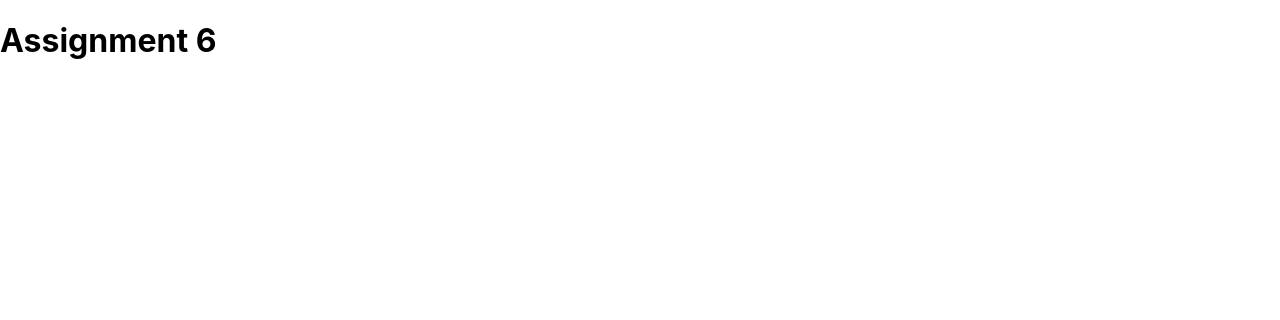
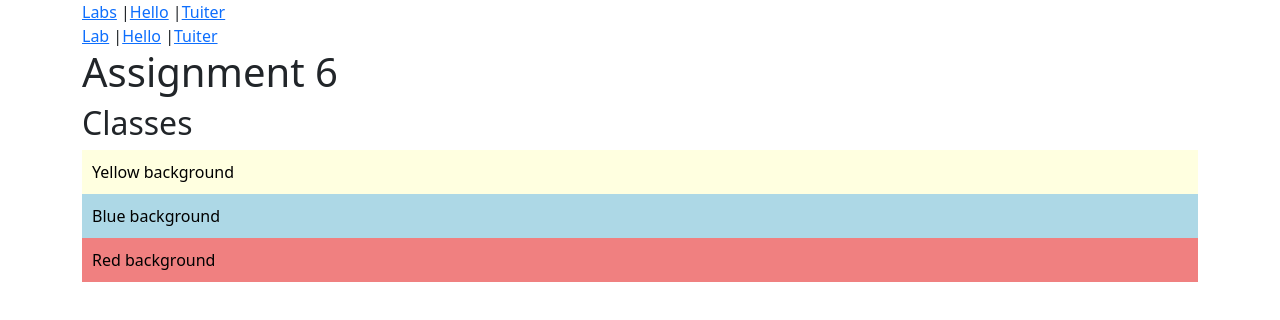
Before and after one commit to qiuyuxuanq/tuiter-react-web-app, a React (Create React App) app: page / in a window 1280 px wide. Shown: the top 320 px of the page. Built offline with nearby package versions, Linux system fonts and the light colour scheme.

Commit message:
updatesss

```diff
--- a/package.json
+++ b/package.json
@@ -13,8 +13,7 @@
     "react-dom": "^18.2.0",
     "react-router": "^6.4.2",
     "react-router-dom": "^6.4.2",
-    "react-scripts": "5.0.1",
-    "web-vitals": "^2.1.4"
+    "react-scripts": "^0.9.3"
   },
   "scripts": {
     "start": "react-scripts start",
@@ -39,5 +38,8 @@
       "last 1 firefox version",
       "last 1 safari version"
     ]
+  },
+  "devDependencies": {
+    "web-vitals": "^3.0.4"
   }
 }
--- a/src/App.js
+++ b/src/App.js
@@ -1,5 +1,5 @@
 import Labs from "./labs";
-import HelloWorld from "./labs/a6/Hello-world";
+import HelloWorld from "./labs/a6/hello-world";
 import Tuiter from "./tuiter";
 import {BrowserRouter} from "react-router-dom";
 import {Routes, Route} from "react-router";
@@ -11,8 +11,6 @@ function App() {
        <Routes>
            <Route index
                   element={<Labs/>}/>
-          <Route path="/labs"
-                 element={<Labs/>}/>
            <Route path="/hello"
                   element={<HelloWorld/>}/>
            <Route path="/tuiter"
--- a/src/index.js
+++ b/src/index.js
@@ -1,8 +1,10 @@
 import React from 'react';
 import ReactDOM from 'react-dom/client';
-import './index.css';
+
 import App from './App';
 import reportWebVitals from './reportWebVitals';
+import 'bootstrap/dist/css/bootstrap.min.css';
+import 'bootstrap-icons/font/bootstrap-icons.css';
 
 const root = ReactDOM.createRoot(document.getElementById('root'));
 root.render(
--- a/src/labs/a6/Hello-world.js
+++ b/src/labs/a6/Hello-world.js
@@ -1,14 +1,10 @@
-import {Link}
-  from "react-router-dom";
-
+import Nav from "src/nav";
 function HelloWorld() {
- return(
-  <div>
-   <Link to="/">Lab</Link> |
-   <Link to="/hello">Hello</Link> |
-   <Link to="/tuiter">Tuiter</Link>
-   <h1>Hello World!</h1>
-  </div>
- )
-};
+ return (
+   <div>
+     <Nav/>
+     <h1>Hello World!</h1>
+   </div>
+ );
+}
 export default HelloWorld;
--- /dev/null
+++ b/src/labs/a6/classes/index.css
@@ -0,0 +1,19 @@
+.wd-bg-yellow {
+    background-color: lightyellow;
+   }
+
+   .wd-bg-blue {
+    background-color: lightblue;
+   }
+
+   .wd-bg-red {
+    background-color: lightcoral;
+   }
+
+   .wd-fg-black {
+    color: black;
+   }
+
+   .wd-padding-10px {
+    padding: 10px
+   }
--- /dev/null
+++ b/src/labs/a6/classes/index.js
@@ -0,0 +1,19 @@
+import './index.css';
+
+function Classes() {
+ return (
+   <div>
+     <h2>Classes</h2>
+     <div className="wd-bg-yellow wd-fg-black wd-padding-10px">
+       Yellow background
+     </div>
+     <div className="wd-bg-blue wd-fg-black wd-padding-10px">
+       Blue background
+     </div>
+     <div className="wd-bg-red wd-fg-black wd-padding-10px">
+       Red background
+     </div>
+   </div>
+ )
+};
+export default Classes;
--- a/src/labs/a6/index.js
+++ b/src/labs/a6/index.js
@@ -1,11 +1,16 @@
-import Assignment6 from "./a6";
-import Nav from "../nav";
-function Labs() {
- return (
-   <div>
-     <Nav/>
-     <Assignment6/>
-   </div>
- );
+import {Link}
+  from "react-router-dom";
+  import Classes from "./classes";
+
+function Assignment6() {
+ return(
+  <div>
+   <Link to="/">Lab</Link> |
+   <Link to="/hello">Hello</Link> |
+   <Link to="/tuiter">Tuiter</Link>
+   <h1>Assignment 6</h1>
+   <Classes/>
+  </div>
+ )
 }
-export default Labs;
+export default Assignment6;
--- a/src/labs/index.js
+++ b/src/labs/index.js
@@ -1,8 +1,12 @@
+import Assignment6 from "./a6";
+import Nav from "../nav";
 function Labs() {
-    return(
-       <div>
-          <h1>Assignment 6</h1>
-       </div>
-    );
- }
- export default Labs;
+  const color = 'blue';
+ return (
+   <div>
+     <Nav/>
+     <Assignment6/>
+   </div>
+ );
+}
+export default Labs;
--- a/src/tuiter/index.js
+++ b/src/tuiter/index.js
@@ -1,10 +1,16 @@
-import Nav from "../nav";
+import Nav from "src/nav";
 import NavigationSidebar
   from "./navigation-sidebar";
+  import {Link}
+  from "react-router-dom";
 
 function Tuiter() {
  return (
    <div>
+       <Link to="/">Lab</Link> |
+   <Link to="/hello">Hello</Link> |
+   <Link to="/tuiter">Tuiter</Link>
+   <h1>Tuiter</h1>
      <Nav/>
      <NavigationSidebar active="home"/>
      <h1>Tuiter</h1>
```
Also changed, not shown: 2 other files (tests, documents, lock files or other folders). Lines whose indentation alone changed are shown as unchanged.
